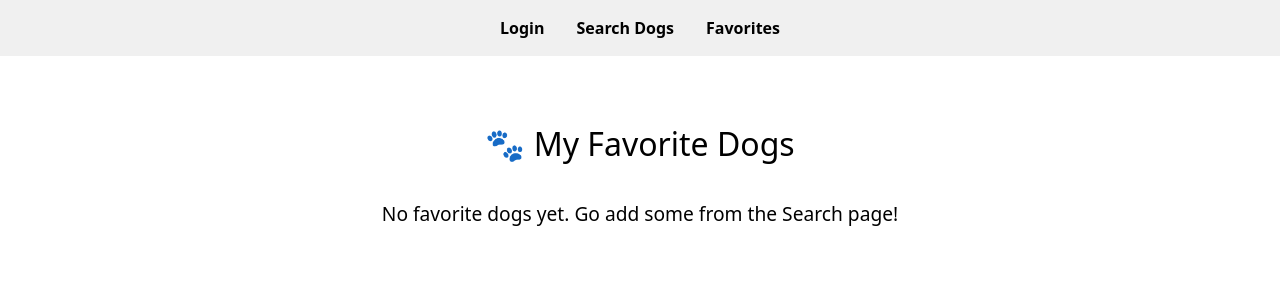
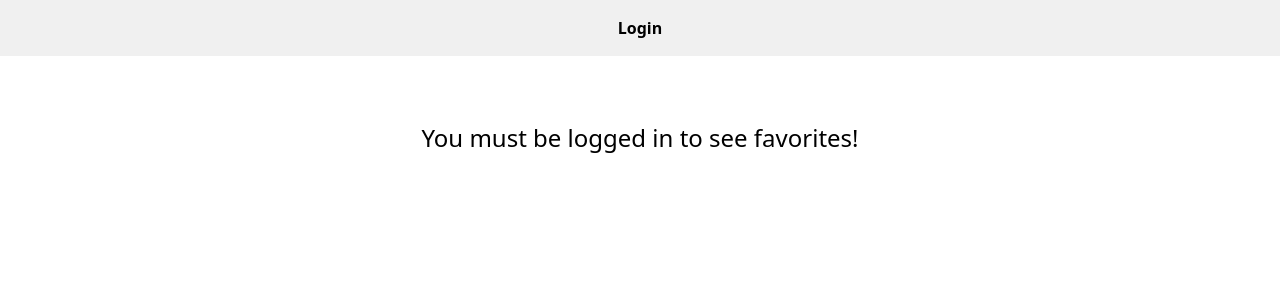
Before and after one commit to pjose92/fetch-dogs, a React (Vite) app: page /favorites in a window 1280 px wide. Shown: the top 300 px of the page. Built offline with nearby package versions, Linux system fonts and the light colour scheme.

Commit message:
updated nav auth

```diff
--- a/src/App.jsx
+++ b/src/App.jsx
@@ -1,25 +1,75 @@
-import { BrowserRouter as Router, Routes, Route, Link } from 'react-router-dom';
-import { FavoritesProvider } from './context/FavoritesContext';
-import Login from './pages/Login';
-import Search from './pages/Search';
-import Favorites from './pages/Favorites';
+import {
+  BrowserRouter as Router,
+  Routes,
+  Route,
+  Link,
+  useNavigate,
+} from "react-router-dom";
+import { useContext } from "react";
+import { FavoritesProvider } from "./context/FavoritesContext";
+import { AuthProvider, AuthContext } from "./context/AuthContext";
+import fetchApi from "./api/fetchApi";
+import Login from "./pages/Login";
+import Search from "./pages/Search";
+import Favorites from "./pages/Favorites";
 
-function App() {
+function AppContent() {
+  const { isAuthenticated, setIsAuthenticated } = useContext(AuthContext);
+  const navigate = useNavigate();
+
+  const handleLogout = async () => {
+    try {
+      await fetchApi.post("/auth/logout");
+      setIsAuthenticated(false);
+      navigate("/");
+    } catch (err) {
+      console.error("Logout failed", err);
+    }
+  };
+
   return (
-    <FavoritesProvider>
-      <Router>
+    <>
       {/* Navigation Bar */}
-        <nav style={{
-          padding: '1rem',
-          backgroundColor: '#f0f0f0',
-          display: 'flex',
-          justifyContent: 'center',
-          gap: '2rem',
-          marginBottom: '2rem'
+      <nav
+        style={{
+          padding: "1rem",
+          backgroundColor: "#f0f0f0",
+          display: "flex",
+          justifyContent: "center",
+          gap: "2rem",
+          marginBottom: "2rem",
         }}>
-          <Link to="/" style={{ textDecoration: 'none', fontWeight: 'bold' }}>Login</Link>
-          <Link to="/search" style={{ textDecoration: 'none', fontWeight: 'bold' }}>Search Dogs</Link>
-          <Link to="/favorites" style={{ textDecoration: 'none', fontWeight: 'bold' }}>Favorites</Link>
+        {!isAuthenticated && (
+          <Link to="/" style={{ textDecoration: "none", fontWeight: "bold" }}>
+            Login
+          </Link>
+        )}
+
+        {isAuthenticated && (
+          <>
+            <Link
+              to="/search"
+              style={{ textDecoration: "none", fontWeight: "bold" }}>
+              Search Dogs
+            </Link>
+            <Link
+              to="/favorites"
+              style={{ textDecoration: "none", fontWeight: "bold" }}>
+              Favorites
+            </Link>
+            <button
+              onClick={handleLogout}
+              style={{
+                background: "transparent",
+                border: "none",
+                fontWeight: "bold",
+                cursor: "pointer",
+                color: "blue",
+              }}>
+              Logout
+            </button>
+          </>
+        )}
       </nav>
 
       {/* Pages */}
@@ -28,8 +78,19 @@ function App() {
         <Route path="/search" element={<Search />} />
         <Route path="/favorites" element={<Favorites />} />
       </Routes>
+    </>
+  );
+}
+
+function App() {
+  return (
+    <AuthProvider>
+      <FavoritesProvider>
+        <Router>
+          <AppContent />
         </Router>
       </FavoritesProvider>
+    </AuthProvider>
   );
 }
 
--- /dev/null
+++ b/src/context/AuthContext.jsx
@@ -0,0 +1,13 @@
+import { createContext, useState } from 'react';
+
+export const AuthContext = createContext();
+
+export const AuthProvider = ({ children }) => {
+  const [isAuthenticated, setIsAuthenticated] = useState(false);
+
+  return (
+    <AuthContext.Provider value={{ isAuthenticated, setIsAuthenticated }}>
+      {children}
+    </AuthContext.Provider>
+  );
+};
--- a/src/pages/Favorites.jsx
+++ b/src/pages/Favorites.jsx
@@ -1,7 +1,8 @@
-import { useContext, useState } from 'react';
-import fetchApi from '../api/fetchApi';
-import { FavoritesContext } from '../context/FavoritesContext';
-import './Favorites.css';
+import { useContext, useState } from "react";
+import { AuthContext } from "../context/AuthContext";
+import fetchApi from "../api/fetchApi";
+import { FavoritesContext } from "../context/FavoritesContext";
+import "./Favorites.css";
 
 function Favorites() {
   const { favorites, removeFavorite } = useContext(FavoritesContext);
@@ -9,21 +10,31 @@ function Favorites() {
 
   const handleMatch = async () => {
     try {
-      const favoriteIds = favorites.map(dog => dog.id);
+      const favoriteIds = favorites.map((dog) => dog.id);
       if (favoriteIds.length === 0) {
-        alert('You need to favorite some dogs first!');
+        alert("You need to favorite some dogs first!");
         return;
       }
 
-      const res = await fetchApi.post('/dogs/match', favoriteIds);
+      const res = await fetchApi.post("/dogs/match", favoriteIds);
       const matchedId = res.data.match;
 
-      const dogRes = await fetchApi.post('/dogs', [matchedId]);
+      const dogRes = await fetchApi.post("/dogs", [matchedId]);
       setMatchedDog(dogRes.data[0]);
     } catch (err) {
-      console.error('Error finding match:', err);
+      console.error("Error finding match:", err);
     }
   };
+
+  const { isAuthenticated } = useContext(AuthContext);
+
+  if (!isAuthenticated) {
+    return (
+      <div style={{ padding: "2rem", textAlign: "center", fontSize: "1.5rem" }}>
+        You must be logged in to see favorites!
+      </div>
+    );
+  }
 
   return (
     <div className="favorites-container">
@@ -40,14 +51,18 @@ function Favorites() {
                 <p>Breed: {dog.breed}</p>
                 <p>Age: {dog.age}</p>
                 <p>Zip: {dog.zip_code}</p>
-                <button onClick={() => removeFavorite(dog.id)} className="remove-button">
+                <button
+                  onClick={() => removeFavorite(dog.id)}
+                  className="remove-button">
                   🗑 Remove
                 </button>
               </div>
             </div>
           ))
         ) : (
-          <p className="no-favorites">No favorite dogs yet. Go add some from the Search page!</p>
+          <p className="no-favorites">
+            No favorite dogs yet. Go add some from the Search page!
+          </p>
         )}
       </div>
 
--- a/src/pages/Login.jsx
+++ b/src/pages/Login.jsx
@@ -1,29 +1,36 @@
-import { useState } from 'react';
-import { useNavigate } from 'react-router-dom';
-import fetchApi from '../api/fetchApi';
+import { useState, useContext } from "react";
+import { useNavigate } from "react-router-dom";
+import fetchApi from "../api/fetchApi";
+import { AuthContext } from "../context/AuthContext";
 
 function Login() {
-  const [name, setName] = useState('');
-  const [email, setEmail] = useState('');
-  const [error, setError] = useState('');
+  const [name, setName] = useState("");
+  const [email, setEmail] = useState("");
+  const [error, setError] = useState("");
   const navigate = useNavigate();
+  const { setIsAuthenticated } = useContext(AuthContext);
 
   const handleSubmit = async (e) => {
     e.preventDefault();
-    setError('');
+    setError("");
 
     try {
-      await fetchApi.post('/auth/login', { name, email });
-      navigate('/search'); // Redirect to search page on success
+      await fetchApi.post("/auth/login", { name, email });
+
+      setIsAuthenticated(true);
+      navigate("/search");
     } catch (err) {
-      setError('Login failed. Please check your credentials.');
+      setError("Login failed. Please check your credentials.");
       console.error(err);
     }
   };
 
   return (
     <div className="flex items-center justify-center min-h-screen bg-gray-100">
-      <form onSubmit={handleSubmit} className="bg-white p-8 rounded shadow-md w-full max-w-sm">
+      <form
+        onSubmit={handleSubmit}
+        className="bg-white p-8 rounded shadow-md w-full max-w-sm"
+      >
         <h2 className="text-2xl font-bold mb-6 text-center">Login</h2>
 
         {error && (
--- a/src/pages/Search.jsx
+++ b/src/pages/Search.jsx
@@ -1,8 +1,8 @@
 import { useEffect, useState, useContext } from "react";
+import { AuthContext } from "../context/AuthContext";
 import fetchApi from "../api/fetchApi";
 import { FavoritesContext } from "../context/FavoritesContext";
-import './Search.css';
-
+import "./Search.css";
 
 function Search() {
   const { favorites, addFavorite, removeFavorite } =
@@ -104,6 +104,16 @@ function Search() {
     return favorites.some((fav) => fav.id === dogId);
   };
 
+  const { isAuthenticated } = useContext(AuthContext);
+
+  if (!isAuthenticated) {
+    return (
+      <div style={{ padding: "2rem", textAlign: "center", fontSize: "1.5rem" }}>
+        You must be logged in to see pets!
+      </div>
+    );
+  }
+
   return (
     <div className="search-container">
       <h2 className="search-title">🐶 Find Your New Best Friend</h2>
```
Lines whose indentation alone changed are shown as unchanged.
